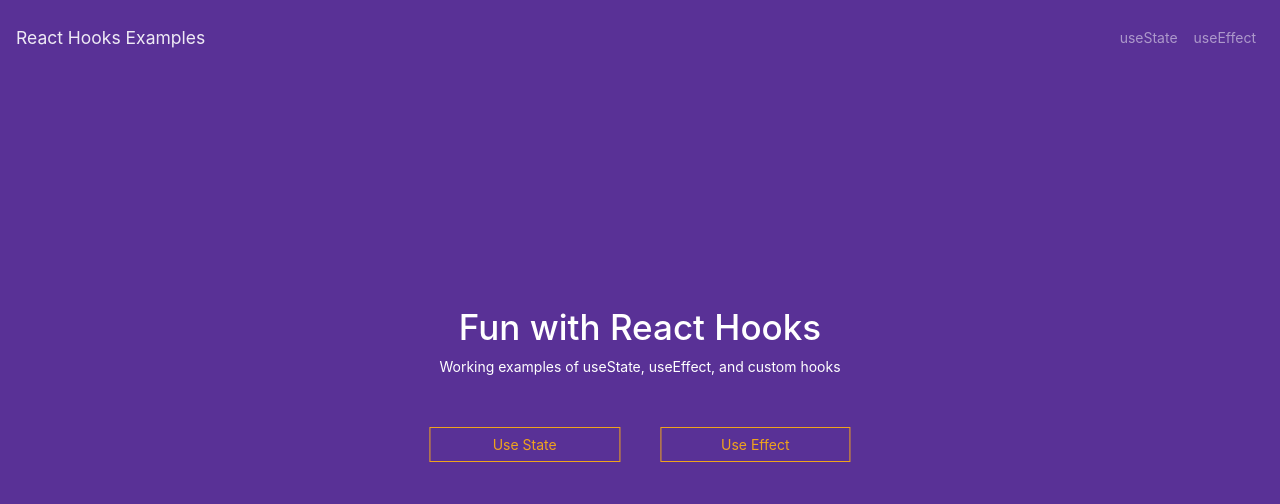
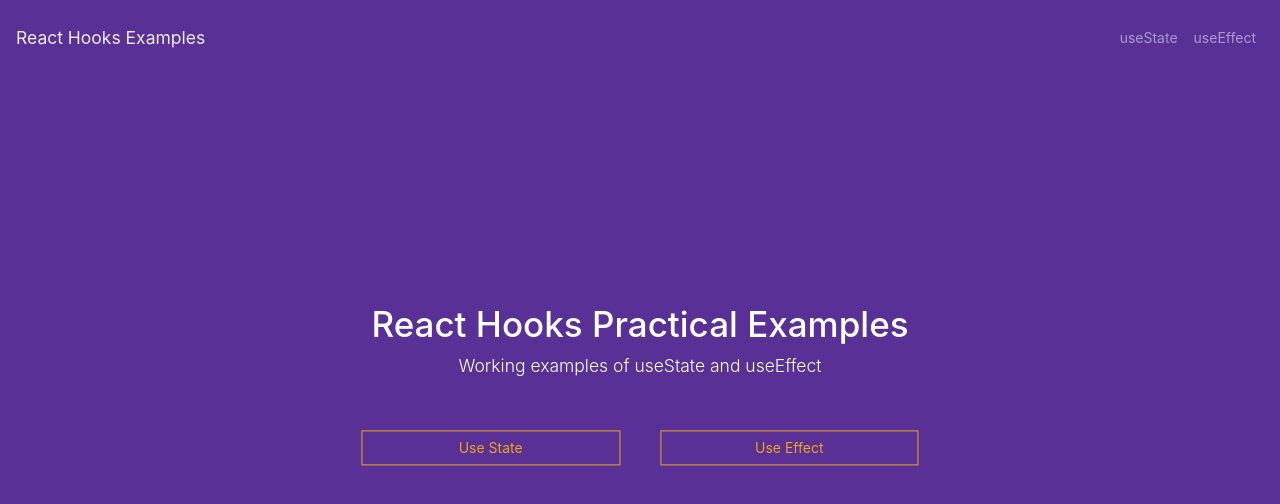
Before and after one commit to schmidgallm/react-hooks-examples, a React (Create React App) app: page / in a window 1280 px wide. Shown: the top 504 px of the page. Built offline with nearby package versions, Linux system fonts and the light colour scheme.

Commit message:
remove a tag and replace with link from react router dom

```diff
--- a/src/components/Landing/Landing.js
+++ b/src/components/Landing/Landing.js
@@ -1,20 +1,21 @@
 import React from 'react';
 import './Landing.css';
+import { Link } from 'react-router-dom';
 
 const Landing = () => (
   <div className='wrapper bg-primary text-white'>
     <div className='sections'>
       <div className='header'>
-        <h1>Fun with React Hooks</h1>
-        <p>Working examples of useState, useEffect, and custom hooks</p>
+        <h1>React Hooks Practical Examples</h1>
+        <p className='lead'>Working examples of useState and useEffect</p>
       </div>
       <div className='links'>
-        <a className='btn btn-outline-warning' href='/state'>
+        <Link className='btn btn-outline-warning' to='/state'>
           Use State
-        </a>
-        <a className='btn btn-outline-warning' href='/effect'>
+        </Link>
+        <Link className='btn btn-outline-warning' to='/effect'>
           Use Effect
-        </a>
+        </Link>
       </div>
     </div>
   </div>
--- a/src/components/Navbar/Navbar.js
+++ b/src/components/Navbar/Navbar.js
@@ -1,10 +1,11 @@
 import React from 'react';
+import { Link } from 'react-router-dom';
 
 const Navbar = () => (
   <nav className='navbar navbar-expand-lg navbar-dark bg-primary'>
-    <a className='navbar-brand' href='/'>
+    <Link className='navbar-brand' to='/'>
       React Hooks Examples
-    </a>
+    </Link>
     <button
       className='navbar-toggler'
       type='button'
@@ -19,14 +20,14 @@ const Navbar = () => (
     <div className='collapse navbar-collapse' id='navbarNav'>
       <ul className='navbar-nav ml-auto'>
         <li className='nav-item'>
-          <a className='nav-link' href='/state'>
+          <Link className='nav-link' to='/state'>
             useState
-          </a>
+          </Link>
         </li>
         <li className='nav-item'>
-          <a className='nav-link' href='/effect'>
+          <Link className='nav-link' to='/effect'>
             useEffect
-          </a>
+          </Link>
         </li>
       </ul>
     </div>
```
